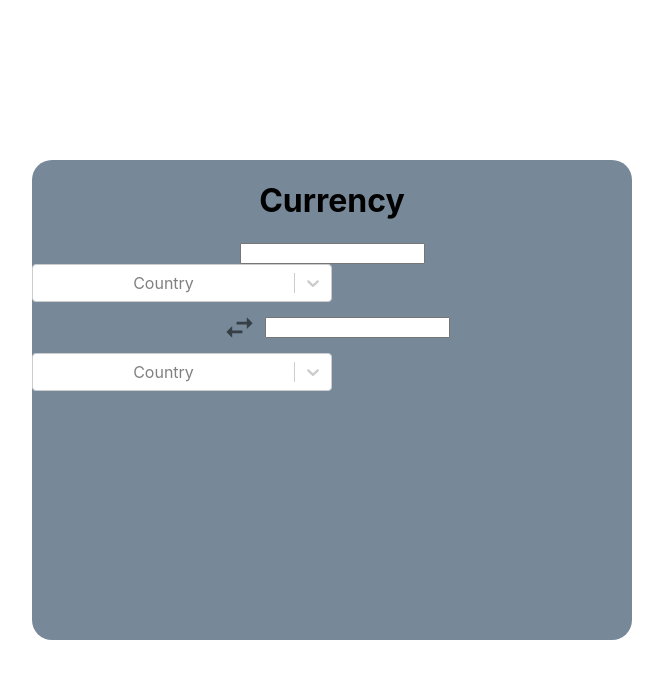
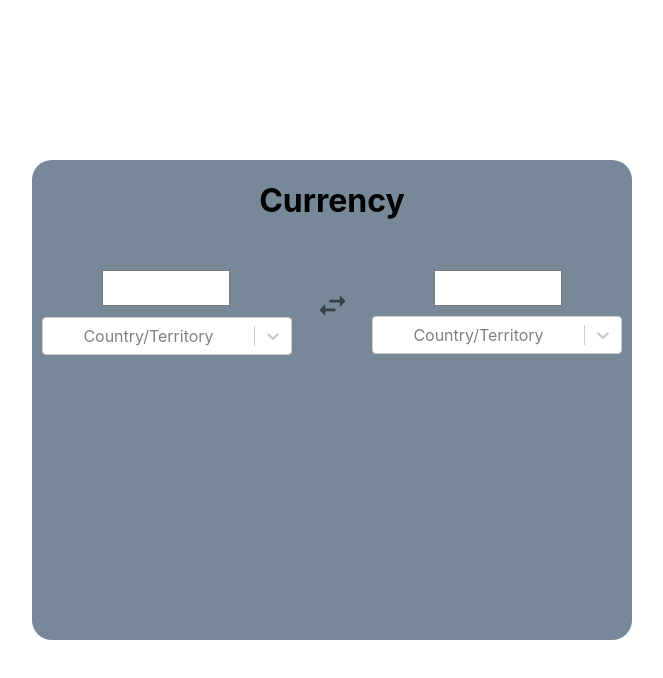
Before and after one commit to sbarthelemy01/conversion_tool, a React (Create React App) app: page /currency in a window 1280 px wide. Shown: the top 678 px of the page, without its empty margins (308-971 px from the left). Built offline with nearby package versions, Linux system fonts and the light colour scheme.

Commit message:
added territories to "currency" page, re-positioned elements

```diff
--- a/src/components/currency/Currency.css
+++ b/src/components/currency/Currency.css
@@ -1,7 +1,7 @@
 .rect {
     border-radius: 20px;
     height: 480px;
-    width: 700px;
+    width: 800px;
     background-color: lightslategray;
 
     position: absolute;
@@ -13,10 +13,32 @@
 
 }
 
+#box1 {
+    position: absolute;
+    top: 110px;
+    left: 70px;
+    height: 30px;
+    width: 120px;
+}
+
+#box2 {
+    position: absolute;
+    top: 110px;
+    right: 70px;
+    height: 30px;
+    width: 120px;
+}
+
 .dropdown1 {
-    width: 300px;
+    /*position: absolute; */
+    width: 250px;
+    top: 75px;
+    left: 10px;
 }
 
 .dropdown2 {
-    width: 300px;
+    /*position: absolute; */
+    width: 250px;
+    top: -15px;
+    left: 340px;
 }
--- a/src/components/currency/Currency.jsx
+++ b/src/components/currency/Currency.jsx
@@ -87,20 +87,6 @@ const Currency = () => {
 		setOutput(''); //clear output
 	}
 
-	/*
-	<select id="dropdown1"
-				value={unit1}
-				onChange={e => setUnit1(e.target.value)}
-		  	>
-				<option value=""></option>
-				<option value="km/h">km/h</option>
-				<option value="mph">mph</option>
-
-	</select>
-
-	*/
-
-
 	return (
 		<div className="rect">
 			<h1>Currency</h1>
@@ -109,10 +95,9 @@ const Currency = () => {
 
 			<Select
 				className="dropdown1"
-				placeholder="Country"
+				placeholder="Country/Territory"
 				options={Countries}
 				onChange={opt => setCountry1(opt.label, opt.value)}
-				//onChange={opt => console.log(opt.label, opt.value)}
 				noOptionsMessage={({ inputValue }) => `No result found for "${inputValue}"`}
 			/>
 
@@ -126,7 +111,7 @@ const Currency = () => {
 
 			<Select
 				className="dropdown2"
-				placeholder="Country"
+				placeholder="Country/Territory"
 				options={Countries}
 				onChange={opt => setCountry2(opt.label, opt.value)}
 				noOptionsMessage={({ inputValue }) => `No result found for "${inputValue}"`}
```
Also changed, not shown: src/components/currency/Countries.js (+60 -9 lines).
